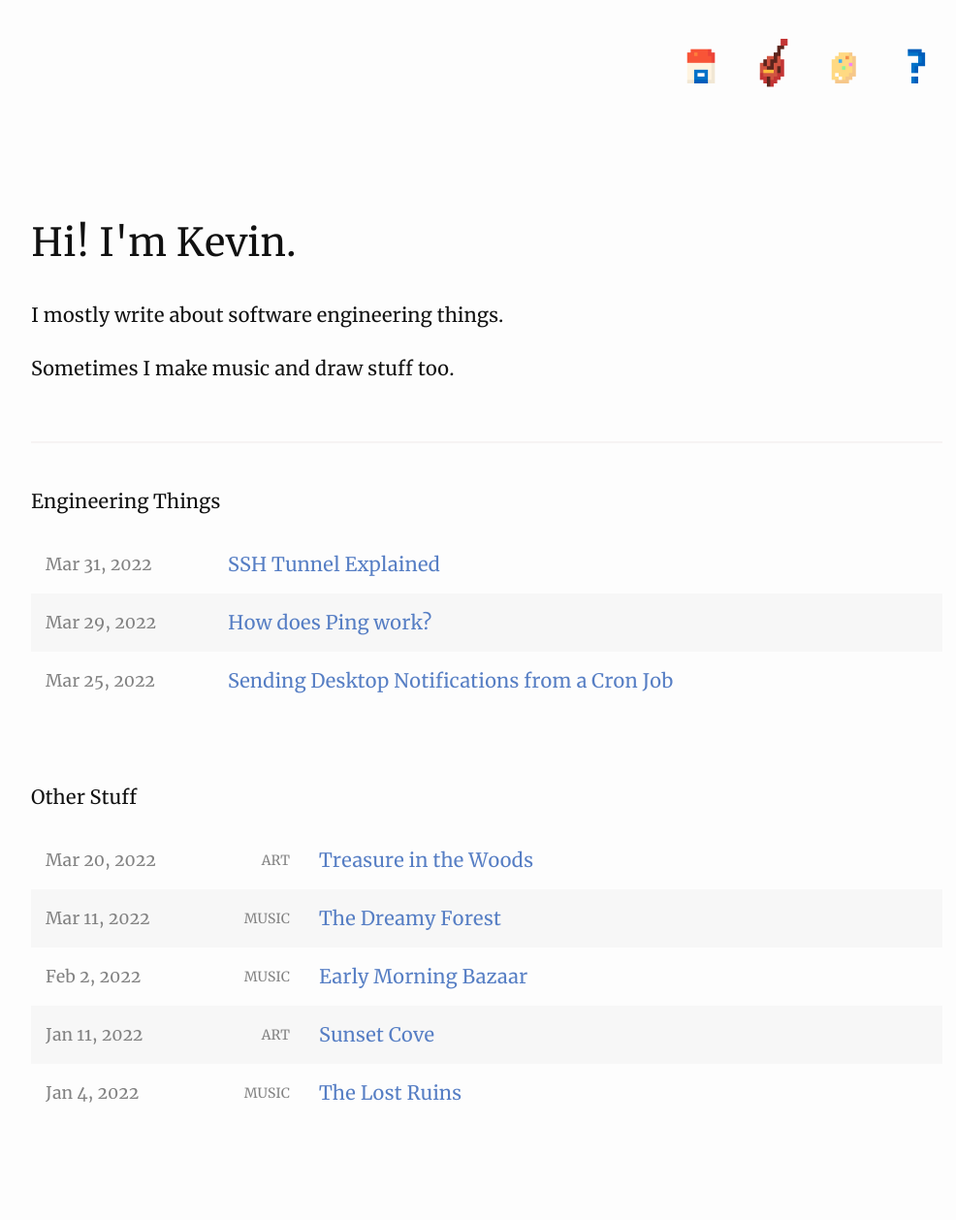
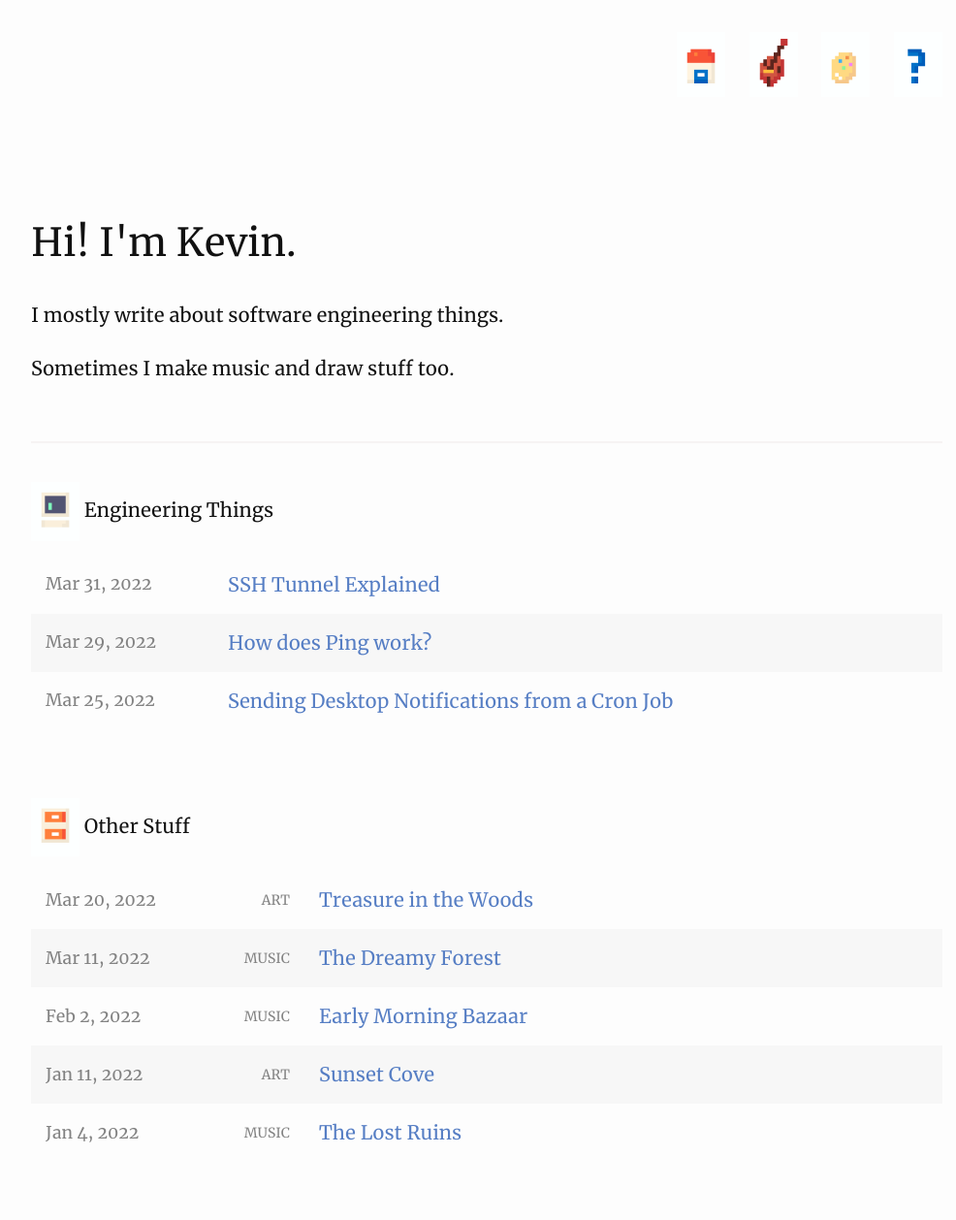
Before and after one commit to heepster/heepster.github.io, a Jekyll site: the page built from index.md, in a window 1280 px wide. Shown: the whole page at 97% size, without its empty margins (138-1124 px from the left). Built offline with Jekyll 4.4.1, drawn with Linux system fonts in a browser that asks for light colours; before the commit the page ends 1217 px from its top, so only the background shows below that.

Commit message:
Adding header images

```diff
--- a/_layouts/home.html
+++ b/_layouts/home.html
@@ -25,7 +25,10 @@ layout: default
 
   <br />
 
-  <h4>Engineering Things</h4>
+  <h4>
+    <img class="header-img" src="/assets/images/nav/engineering.png" />
+    Engineering Things
+  </h4>
   <table class="table-post-list">
     {%- for post in site.posts -%}
       {% if post.category != 'engineering' %}
@@ -46,7 +49,10 @@ layout: default
 
 
   <br />
-  <h4>Other Stuff</h4>
+  <h4>
+    <img class="header-img" src="/assets/images/nav/other.png" />
+    Other Stuff
+  </h4>
   <table class="table-post-list">
     {%- for post in site.posts -%}
       {% if post.category == 'engineering' %}
--- a/_sass/minima/_base.scss
+++ b/_sass/minima/_base.scss
@@ -314,3 +314,9 @@ a.image-link {
   padding: 0.5em;
   border-radius: 0.3em;
 }
+
+.header-img {
+  max-width: 50px;
+  width: auto;
+  height: auto;
+}
```
Also changed, not shown: assets/images/nav/about.png, assets/images/nav/art.png, assets/images/nav/engineering.png (added), assets/images/nav/main.png, assets/images/nav/music.png, assets/images/nav/other.png (added).
